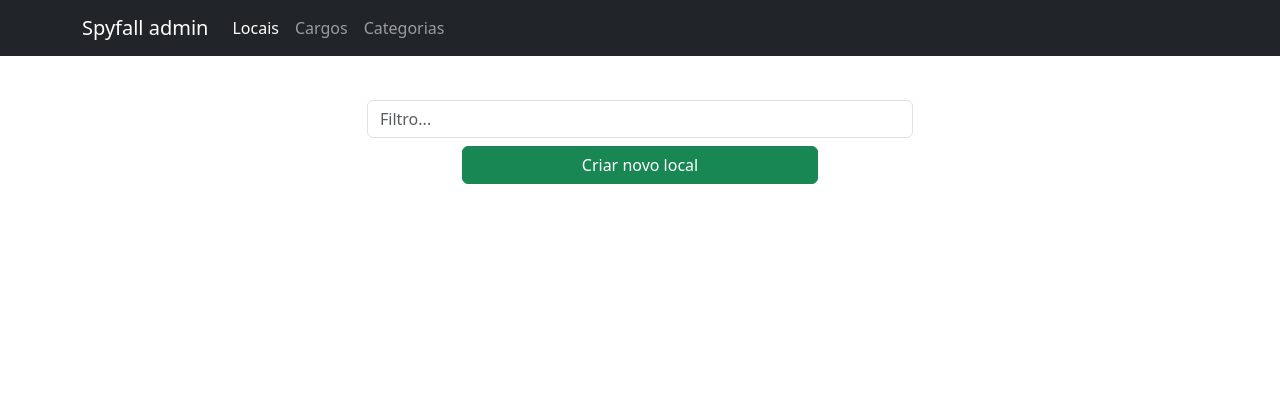
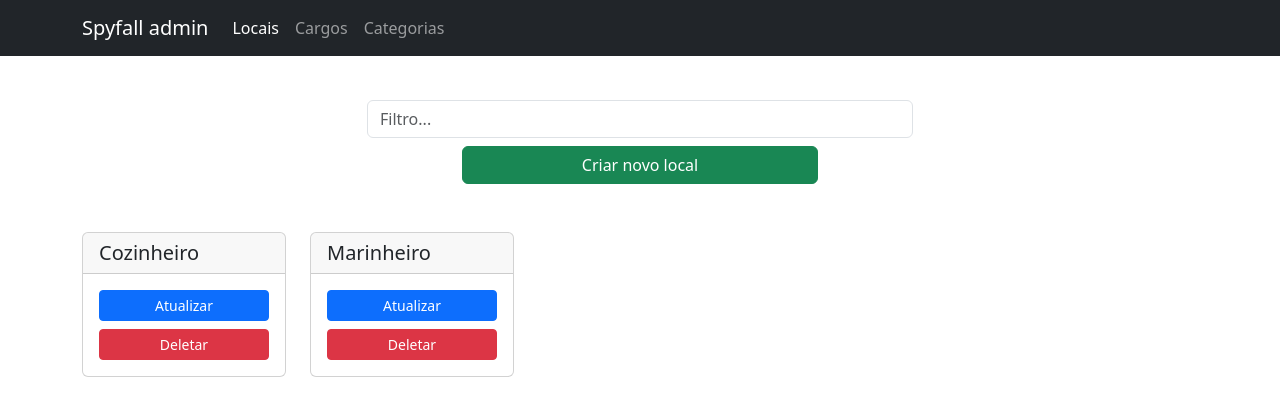
Before and after one commit to GregorioFornetti/spyfall-br, a React (Create React App) app in the folder frontend/spyfall-br-adm/: page / in a window 1280 px wide. Shown: the top 416 px of the page. Built offline with nearby package versions, Linux system fonts and the light colour scheme.

Commit message:
simple cards

```diff
--- a/frontend/spyfall-br-adm/src/App.tsx
+++ b/frontend/spyfall-br-adm/src/App.tsx
@@ -14,12 +14,18 @@ import Row from 'react-bootstrap/Row';
 import Button from 'react-bootstrap/Button';
 import Form from 'react-bootstrap/Form';
 import Col from 'react-bootstrap/Col';
+import SimpleCard from './components/SimpleCard';
 
 const buttoTitleMap = {
   "role": "Criar novo cargo",
   "place": "Criar novo local",
   "category": "Criar nova categoria"
 }
+
+const roles: Role[] = [
+  {id: 1, name: "Cozinheiro"},
+  {id: 2, name: "Marinheiro"}
+]
 
 function App() {
   const [page, setPage] = useState<"role"|"place"|"category">("place")
@@ -37,7 +43,7 @@ function App() {
   return (
     <>
       <header>
-        <Navbar bg="dark" variant="dark" fixed="top" expand="lg">
+        <Navbar bg="dark" variant="dark" fixed="top">
           <Container>
             <Navbar.Brand href="#home">Spyfall admin</Navbar.Brand>
             <Nav className="me-auto">
@@ -108,6 +114,22 @@ function App() {
           </Row>
         </Container>
 
+        <Container fluid="md">
+          <Row xl={5} lg={4} md={3} sm={2} className={"gy-5 gx-4"}>
+            {roles.map((role) => (
+              <SimpleCard
+                name={role.name}
+                updateFunction={() => {
+
+                }}
+                deleteFunction={() => {
+
+                }}
+              />
+            ))}
+          </Row>
+        </Container>
+
         <ModalRole
           showModalRole={showModalRole}
           setShowModalRole={setShowModalRole}
--- /dev/null
+++ b/frontend/spyfall-br-adm/src/components/SimpleCard/index.tsx
@@ -0,0 +1,37 @@
+import Button from 'react-bootstrap/Button'
+import Card from 'react-bootstrap/Card'
+
+
+interface SimpleCardProps {
+    name: string,
+    deleteFunction: () => void,
+    updateFunction: () => void
+}
+
+export default function SimpleCard({name, deleteFunction, updateFunction}: SimpleCardProps) {
+    return (
+        <div>
+            <Card>
+                <Card.Header as="h5">{name}</Card.Header>
+                <Card.Body>
+                    <div className="d-grid gap-2">
+                        <Button
+                            variant="primary"
+                            size="sm"
+                            onClick={updateFunction}
+                        >
+                            Atualizar
+                        </Button>
+                        <Button
+                            variant="danger"
+                            size="sm"
+                            onClick={deleteFunction}
+                        >
+                            Deletar
+                        </Button>
+                    </div>
+                </Card.Body>
+            </Card>
+        </div>
+    )
+}
```
